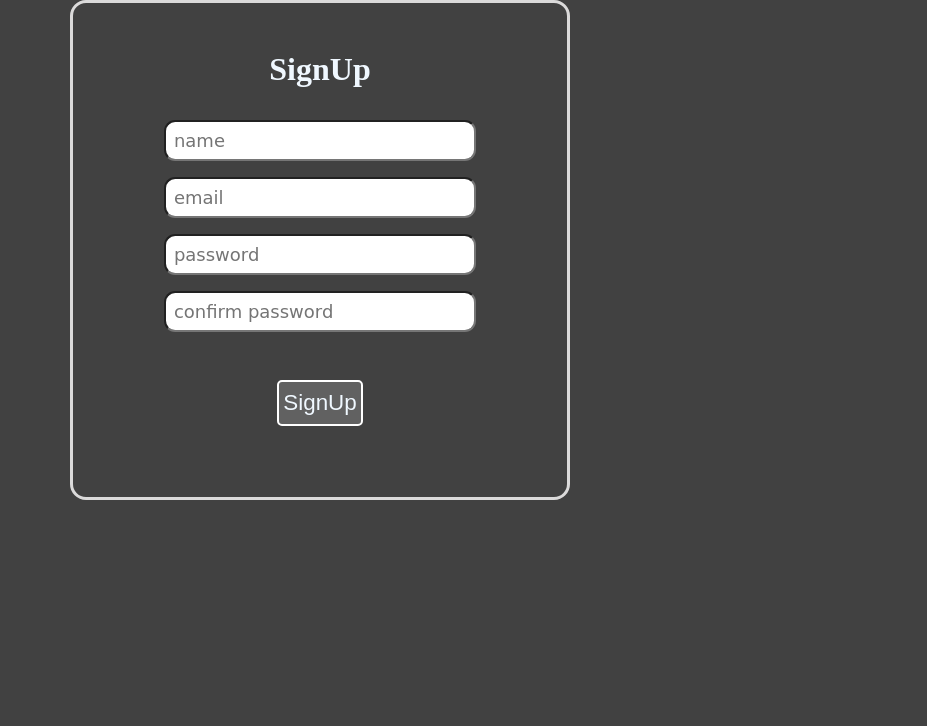
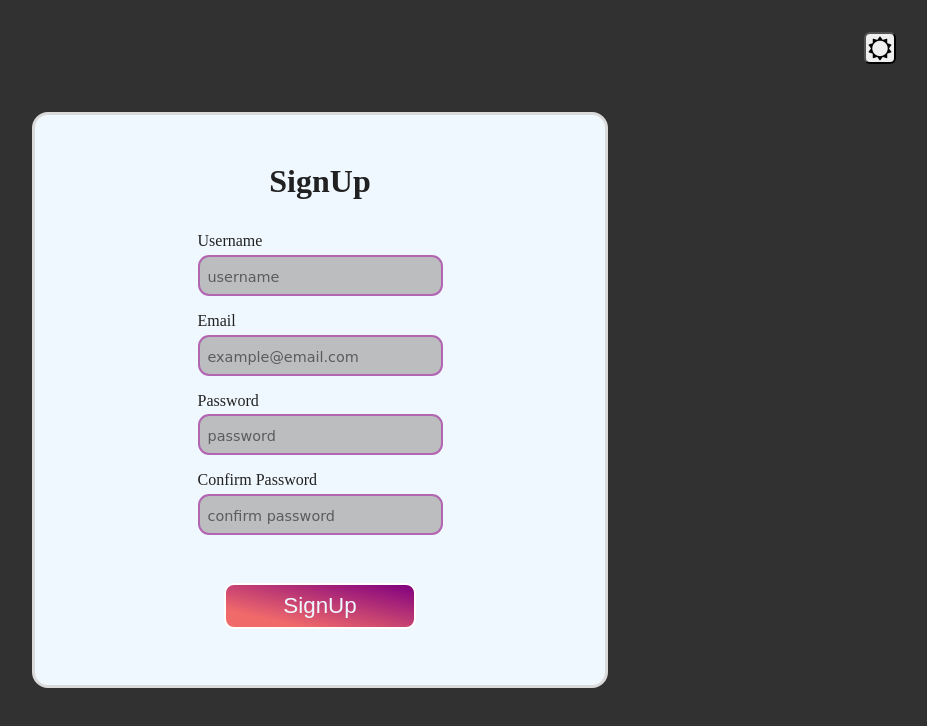
Before and after one commit to AdityaNath0777/Mini-Projects-Web-Dev, a plain HTML site: page signUP/index.html in a window 1280 px wide. Shown: the whole page, without its empty margins (320-1247 px from the left). Drawn offline with nearby package versions, Linux system fonts and the light colour scheme; files that its build step writes are made by us from their sources.

Commit message:
added theme switch

```diff
--- a/signUP/index.html
+++ b/signUP/index.html
@@ -1,15 +1,52 @@
 <!DOCTYPE html>
 <html lang="en">
+
 <head>
     <meta charset="UTF-8">
     <meta name="viewport" content="width=device-width, initial-scale=1.0">
     <title>Login and Sign Page</title>
 
     <link rel="stylesheet" href="./style.css">
+    <link rel="stylesheet" href="https://cdnjs.cloudflare.com/ajax/libs/font-awesome/4.7.0/css/font-awesome.min.css">
+    <link rel="stylesheet" href="themeStyle.css">
 </head>
+
 <body>
     <div id="root-container">
-        <div class="container">
+        <div class="theme-switch" style="float: inline-end; padding-right: 2rem;">
+            <button type="button" style="width: 2rem; height: 2rem; border-radius: 6px;">
+                <i class="fa fa-sun-o" style="font-size: 1.5rem;"></i>
+            </button>
+        </div>
+        <div class="container dark-theme">
+            <div class="form-container" id="signup">
+                <h1>SignUp</h1>
+                <form action="./index.html" id="signup-form">
+                    <div class="input-container">
+                        <label for="signup-name">Username</label>
+                        <input type="text" name="username" id="signup-name" placeholder="username">
+
+                    </div>
+                    <div class="input-container">
+                        <label for="signup-email">Email</label>
+                        <input type="email" name="email" id="signup-email" placeholder="example@email.com">
+
+                    </div>
+                    <div class="input-container">
+                        <label for="signup-pwd">Password</label>
+                        <input type="password" name="password" id="signup-pwd" placeholder="password">
+
+                    </div>
+                    <div class="input-container">
+                        <label for="signup-confirm-pwd">Confirm Password</label>
+                        <input type="confirm" name="confirm" id="signup-confirm-pwd" placeholder="confirm password">
+
+                    </div>
+                    <button id="submit-btn" type="submit">SignUp</button>
+                </form>
+            </div>
+        </div>
+        <!-- <div class="container dark-theme" >
             <div class="form-container" id="signup">
                 <h1>SignUp</h1>
                 <form action="./index.html" id="signup-form">
@@ -20,8 +57,9 @@
                     <button id="submit-btn" type="submit" >SignUp</button>
                 </form>
             </div>
-        </div>
+        </div> -->
     </div>
 </body>
 <script src="./script.js"></script>
+
 </html>
--- a/signUP/script.js
+++ b/signUP/script.js
@@ -53,3 +53,31 @@ signUpForm.addEventListener('submit', (e) => {
         }
 
 })
+
+
+// theme switcher
+const themeBtn = document.querySelector('.theme-switch button');
+let darkTheme = true; // default theme -> dark
+const themeSwitch = function(){
+    darkTheme = !darkTheme;
+    function changeBackgroundColor(){
+        if(darkTheme){
+            document.body.style.backgroundColor = "#212121";
+            document.querySelector('.container').classList.remove('light-theme');
+            document.querySelector('.theme-switch button i').classList.remove('fa-moon-o')
+            document.querySelector('.theme-switch button i').classList.add('fa-sun-o')
+        }
+        else{
+            document.body.style.backgroundColor = "aliceblue";
+            document.querySelector('.container').classList.add('light-theme');
+            document.querySelector('.theme-switch button i').classList.remove('fa-sun-o')
+            document.querySelector('.theme-switch button i').classList.add('fa-moon-o')
+        }
+    }
+
+    changeBackgroundColor();
+}
+
+themeBtn.addEventListener('click', ()=>{
+    themeSwitch();
+})
--- a/signUP/style.css
+++ b/signUP/style.css
@@ -5,19 +5,34 @@
     box-sizing: border-box;
 }
 
+
+#root-container {
+    width: 100vw;
+    height: 100vh;
+    display: flex;
+    flex-direction: column;
+    align-items: center;
+    justify-content: center;
+}
+
 body {
-    background-color: #414141;
+    background-color: #313131;
     color: aliceblue
+}
+.dark-theme {
+    color: #212121;
+    background: #212121;
+    background-color: aliceblue;
 }
 
 .container {
     display: block;
-    width: 500px;
+    width: 36rem;
+    height: 36rem;
     margin: auto;
     border: 3px solid #dbdada;
     border-radius: 1rem;
     padding: 3rem 1.5rem;
-    height: 500px;
 }
 
 .form-container h1 {
@@ -31,31 +46,43 @@ body {
     align-items: center;
     justify-content: center;
     row-gap: 1rem;
-
 }
 
 .form-container form input {
-    width: 70%;
-    margin: auto;
+    width: 100%;
+    border: 2px solid rgb(178, 102, 178);
+    padding: 0.5rem;
+    background-color: #212121;
     border-radius: 0.7rem;
-    padding: 0.5rem;
+    color: aliceblue;
     font-size: large;
     font-family: cursive;
 }
 
+::placeholder {
+    color: rgb(195, 197, 198);
+    opacity: 0.9;
+    font-size: 0.9rem;
+}
+
 .form-container #submit-btn {
     margin-top: 2rem;
-    width: auto;
+    width: 12rem;
     font-size: 1.4rem;
     border: 2px solid #fff;
-    background-color: #616161;
+    background: linear-gradient(to top right, rgb(240, 106, 106) 20%, purple);;
     color: aliceblue;
-    border-radius: 5px;
+    border-radius: 10px;
     padding: 0.5rem 0.25rem;
     cursor: pointer;
 }
 
-
+.input-container{
+    display: flex;
+    flex-direction: column;
+    justify-content: flex-start;
+    gap: 0.3rem;
+}
 
 .form-container #submit-btn:hover{
     background-color: #717171;
@@ -65,3 +92,15 @@ body {
     background-color: #515151;
     transform: translateY(0.1rem);
 }
+
+.light-theme {
+
+    background-color: #212121;
+    color: aliceblue;
+}
+
+.theme-switch {
+    position: absolute;
+    top: 2rem;
+    right: 2rem;
+}
--- /dev/null
+++ b/signUP/themeStyle.scss
@@ -0,0 +1,15 @@
+.dark-theme {
+    .form-container form input {
+        background-color: rgb(187, 189, 190);
+        color: #212121;
+    }
+
+    ::placeholder {
+        color: #515151;
+        // color: linear-gradient(red, yellow);
+    }
+
+    .form-container form input:active {
+        border-color: aqua;
+    }
+}
```
